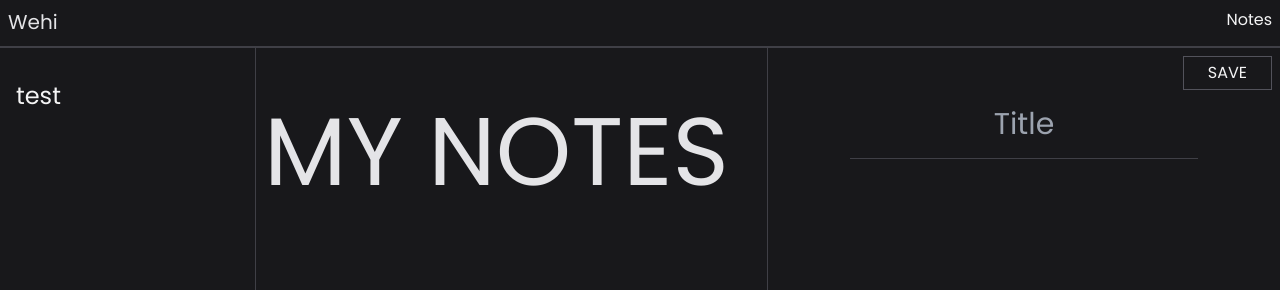
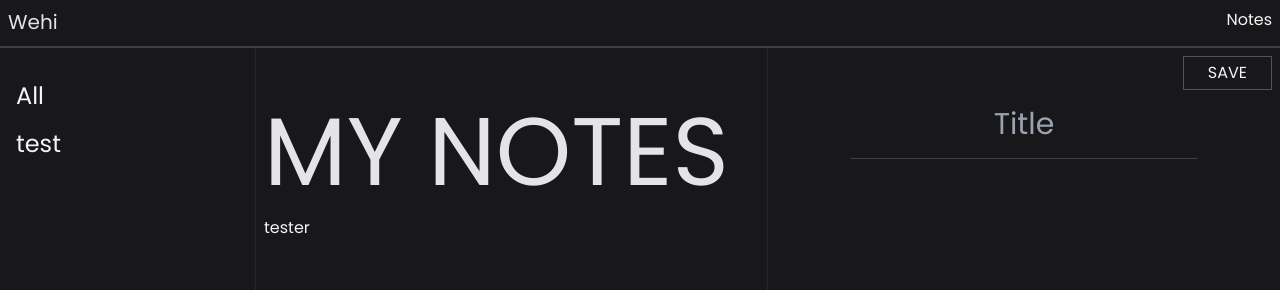
Before and after one commit to wehigami/personal-react, a React (Create React App) app: page /notes in a window 1280 px wide. Shown: the top 290 px of the page. Built offline with nearby package versions, Linux system fonts and the light colour scheme.

Commit message:
added some functionality to notes

```diff
--- a/src/components/main/section/section.scss
+++ b/src/components/main/section/section.scss
@@ -1,4 +1,4 @@
-$border-color: rgb(39 39 42);
+@use '../../../styles/colors';
 
 @keyframes fadein {
   from {
@@ -11,17 +11,17 @@ $border-color: rgb(39 39 42);
 
 section {
   > div {
-    border-top: 0.5px solid $border-color;
+    border-top: 0.5px solid colors.$border-color;
   }
   //first three divs in the row
 
   > div:first-child {
     display: grid;
     grid-template-columns: 35% 35% 30%;
-    border-top: 0.5px solid $border-color;
+    border-top: 0.5px solid colors.$border-color;
 
     div {
-      border-right: 0.1px solid $border-color;
+      border-right: 0.1px solid colors.$border-color;
       padding: 14px;
     }
 
@@ -47,7 +47,7 @@ section {
     height: 650px;
 
     > div:first-child {
-      border-right: 0.1px solid $border-color;
+      border-right: 0.1px solid colors.$border-color;
 
       img {
         opacity: 50%;
@@ -87,7 +87,7 @@ section {
 
     div:last-child {
       padding-left: $border-padding;
-      border-left: 1px solid $border-color;
+      border-left: 1px solid colors.$border-color;
     }
   }
 }
--- a/src/components/notes/section/noteSection.jsx
+++ b/src/components/notes/section/noteSection.jsx
@@ -1,10 +1,12 @@
 import { motion, useAnimation } from "framer-motion";
 import { useInView } from "react-intersection-observer";
-import { useEffect } from "react";
+import { useEffect, useState } from "react";
 import "./noteSection.scss";
 
+
+
 const boxVariant = {
-  visible: { opacity: 1, transition: { duration: 0.3 }, x: 0 },
+  visible: { opacity: 1, x: 0 },
   hidden: { opacity: 0, x: -50 },
 };
 
@@ -18,11 +20,10 @@ const xVariant = {
   hidden: { opacity: 0, y: 50 },
 };
 
-const categories = ["All"];
-
 function NoteSection() {
   const control = useAnimation();
   const [ref, inView] = useInView();
+
 
   useEffect(() => {
     if (inView) {
@@ -30,26 +31,58 @@ function NoteSection() {
     }
   }, [control, inView]);
 
+
+  const categories = [
+    {
+      name: "All",
+      notes: [
+        {
+          name: "tester",
+          contents: "lorem",
+          title: 'ipsusum'
+        },
+      ],
+      active: true,
+    },
+    {
+      name: "test",
+      notes: [
+        {
+          name: "test1",
+          contents: "ipsum",
+          title: 'none'
+        },
+      ],
+      active: false,
+    },
+  ];
+
   return (
     <div className="grid grid-cols-5 bg-zinc-900 h-screen overflow-hidden">
-      <div className="border-r border-zinc-700 col-span-1 p-4 grid grid-rows-10">
+      <div className="grid-section col-span-1 p-4 grid grid-rows-10">
         <div className="text-2xl row-span-6">
-          <motion.p
+          {categories.map((category) => (
+            <p key={category}>
+              <motion.button
                 variants={boxVariant}
                 ref={ref}
                 initial="hidden"
                 animate={control}
                 className="mt-4"
+                onClick={() => category.active === !category.active}
               >
-            test
-          </motion.p>
+                {category.name}
+              </motion.button>
+            </p>
+          ))}
         </div>
+
         <button className="border border-zinc-600 rounded-full px-4 py-2 text-2xl w-14 h-14 place-self-end">
           +
         </button>
       </div>
 
-      <div className="col-span-2 border-r border-zinc-700 p-2">
+      <div className="col-span-2 grid-section p-2">
         <motion.h1
           variants={testVariant}
           ref={ref}
@@ -59,6 +92,17 @@ function NoteSection() {
         >
           My notes
         </motion.h1>
+        {categories.map((category) =>
+          category.notes.map((note) =>
+            category.active ? (
+              <p key={category.name} className="my-4">
+                <button>{note.name}</button>
+              </p>
+            ) : (
+              <></>
+            )
+          )
+        )}
       </div>
 
       <div className="col-span-2 grid place-items-center p-2">
--- a/src/components/notes/section/noteSection.scss
+++ b/src/components/notes/section/noteSection.scss
@@ -1,3 +1,8 @@
+@use '../../../styles/colors';
+
+.grid-section {
+    border-right: solid 1px colors.$border-color;
+}
 textarea {
     resize: none;
     width: 100%;
--- a/src/styles/_colors.scss
+++ b/src/styles/_colors.scss
@@ -14,3 +14,5 @@ $zinc-900: rgb(24 24 27);
 $magic-violet: rgb(176, 4, 255);
 $magic-purple: rgb(116, 85, 255);
 $magic-sunset: rgb(255, 193, 214);
+
+$border-color: rgb(39 39 42);
```
Lines whose indentation alone changed are shown as unchanged.
